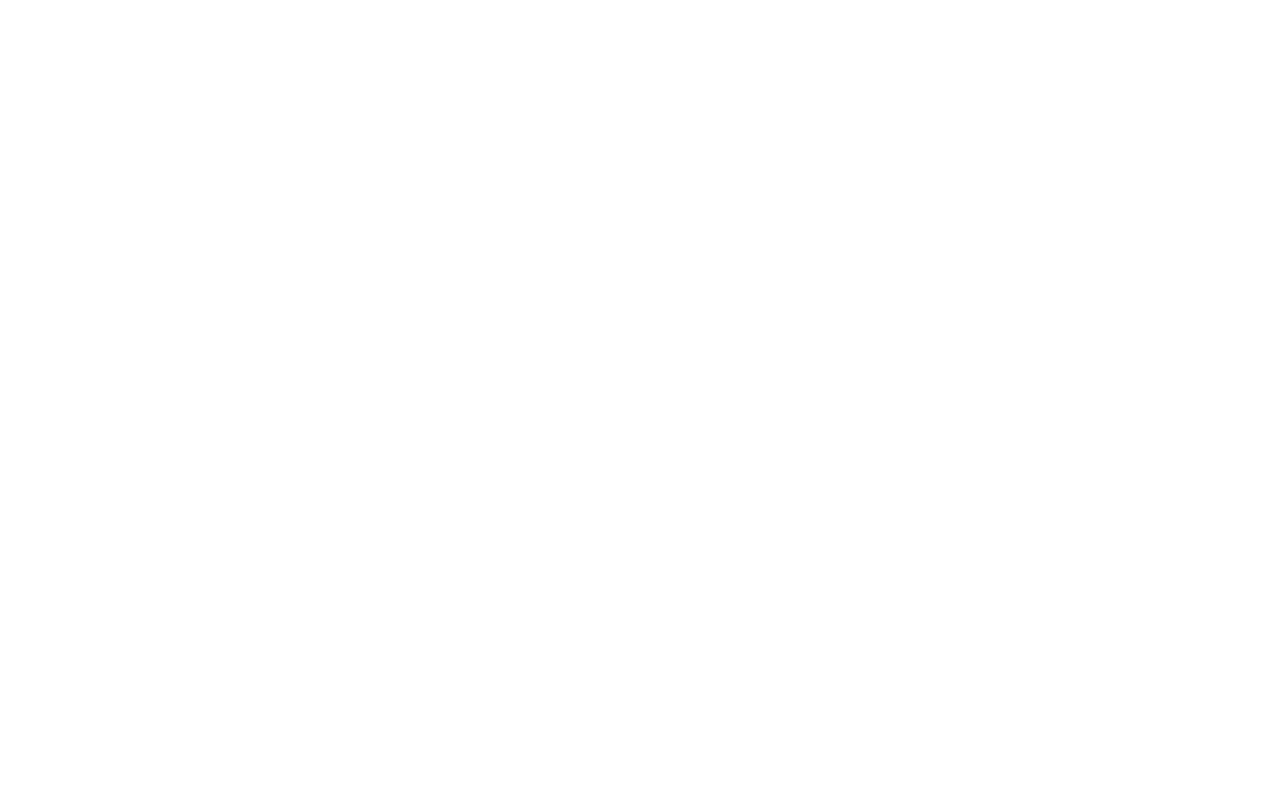
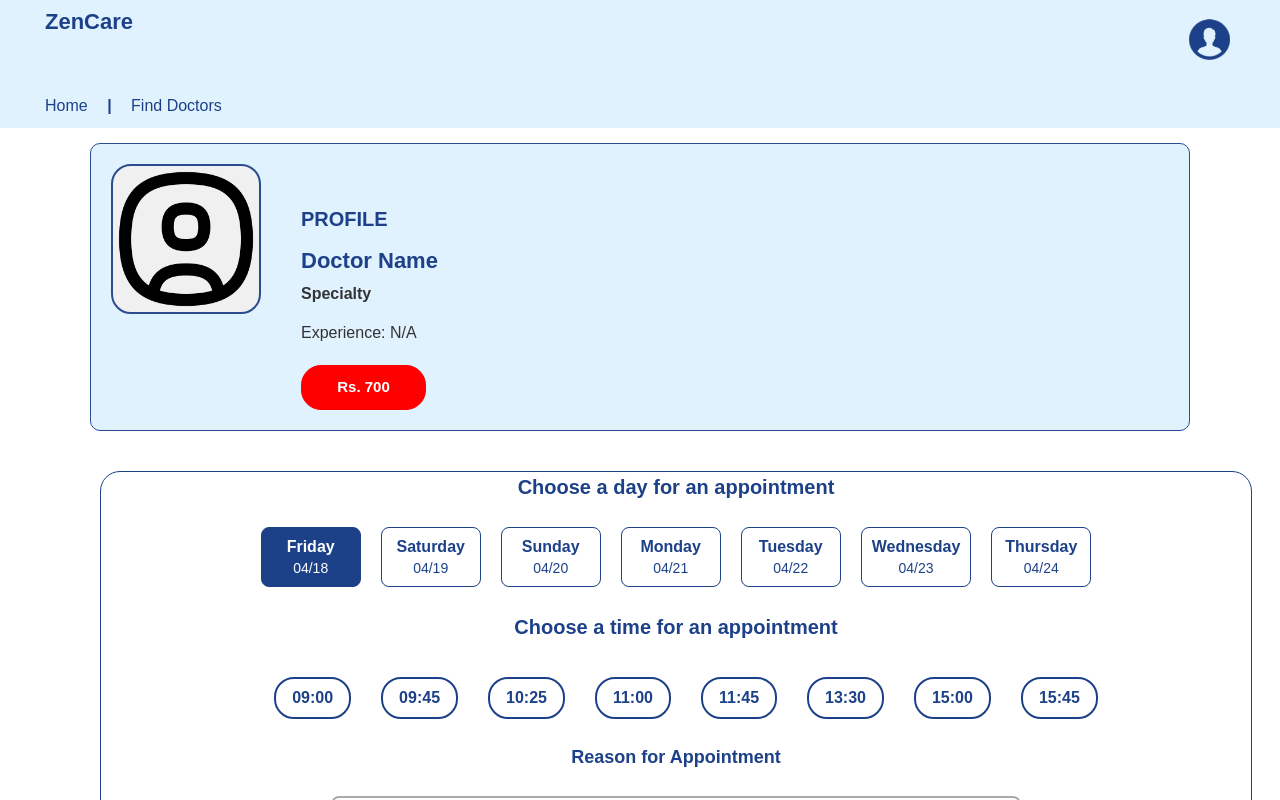
Before and after one commit to anrowsshkya/Frontend-ZenCare-, a React (Create React App) app: page /Form in a window 1280 px wide. Before the commit this address had no page. Built offline with nearby package versions, Linux system fonts and the light colour scheme.

Commit message:
handled css collide and handled token access related error

```diff
--- a/src/App.js
+++ b/src/App.js
@@ -16,6 +16,7 @@
 // import AdminDashboard from "./AdminSide/AdminDashboard"
 import AppointmentsDoctorSide from "./DoctorSide/AppointmentsDoctorSide";
 import ViewAppointmentDoctor from "./DoctorSide/ViewAppointmentDoctor";
+import AppointmentForm from "./components/AppointmentForms/AppointmentForm";
 
 import "./App.css";
 
@@ -40,6 +41,8 @@
           {/* <Route path="/admin-dash" element={<AdminDashboard />} /> */}
           <Route path="/appointments-doctor" element={<AppointmentsDoctorSide />} />
           <Route path="/view-appointment-doctor" element={<ViewAppointmentDoctor />} />
+          <Route path="/Form" element={<AppointmentForm />} />
+          {/* Add more routes as needed */}
         </Routes>
       </div>
     </Router>
```
Also changed, not shown: src/components/UserProfile/MyProfile.js (line endings or trailing spaces).
